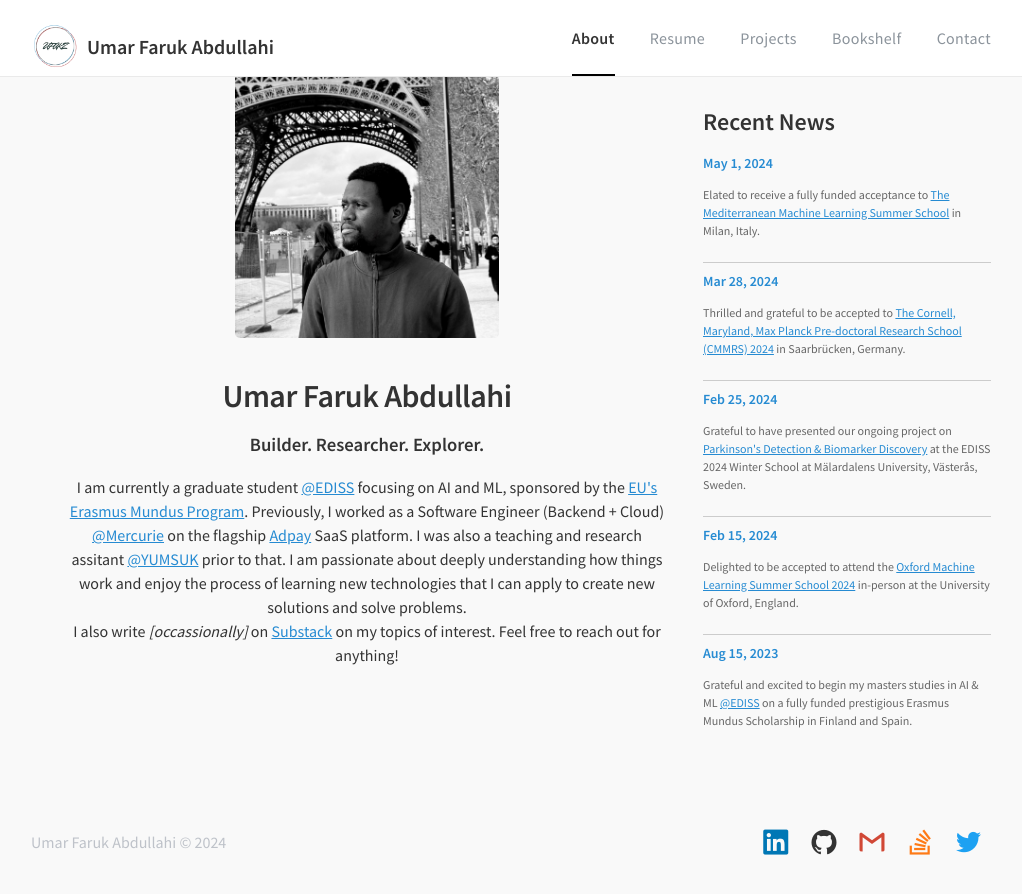
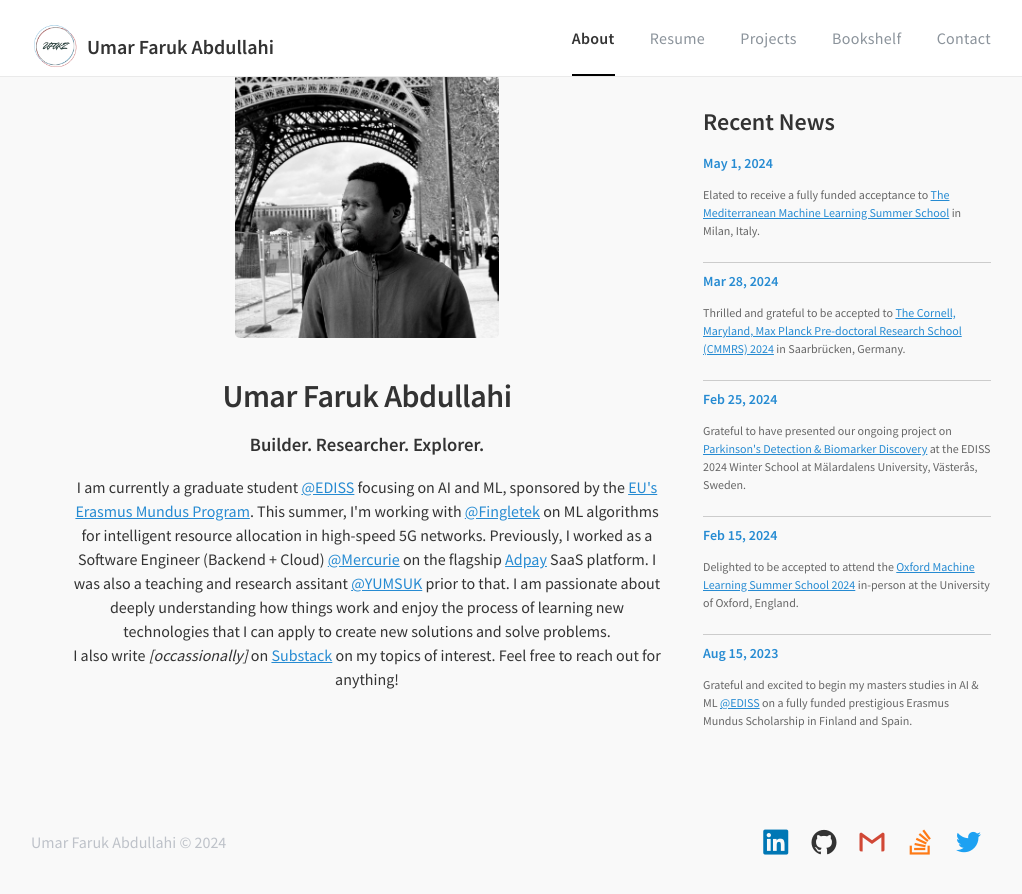
Before and after one commit to ufakz/ufakz.github.io, a Jekyll site: the page built from index.html, in a window 1280 px wide and 900 px high, scrolled down 60 px. Shown: the top 894 px of the window, without its empty margins (129-1151 px from the left). Built offline with Jekyll 4.4.1, drawn with Linux system fonts in a browser that asks for light colours; nearby versions of some CDN libraries; some web fonts are replaced.

Commit message:
feat: bio

```diff
--- a/_includes/about.html
+++ b/_includes/about.html
@@ -29,7 +29,13 @@ title: about
                 style="text-decoration: underline; color: #268bd2"
                 href="https://erasmus-plus.ec.europa.eu/opportunities/opportunities-for-individuals/students/erasmus-mundus-joint-masters"
                 >EU's Erasmus Mundus Program</a
-              >. Previously, I worked
+              >. This summer, I'm working with
+              <a
+                target="_blank"
+                style="text-decoration: underline; color: #268bd2"
+                href="https://fingletek.com/"
+                >@Fingletek</a
+              > on ML algorithms for intelligent resource allocation in high-speed 5G networks. Previously, I worked
               as a Software Engineer (Backend + Cloud)
               <a
                 target="_blank"
```
Also changed, not shown: 4 other files.
